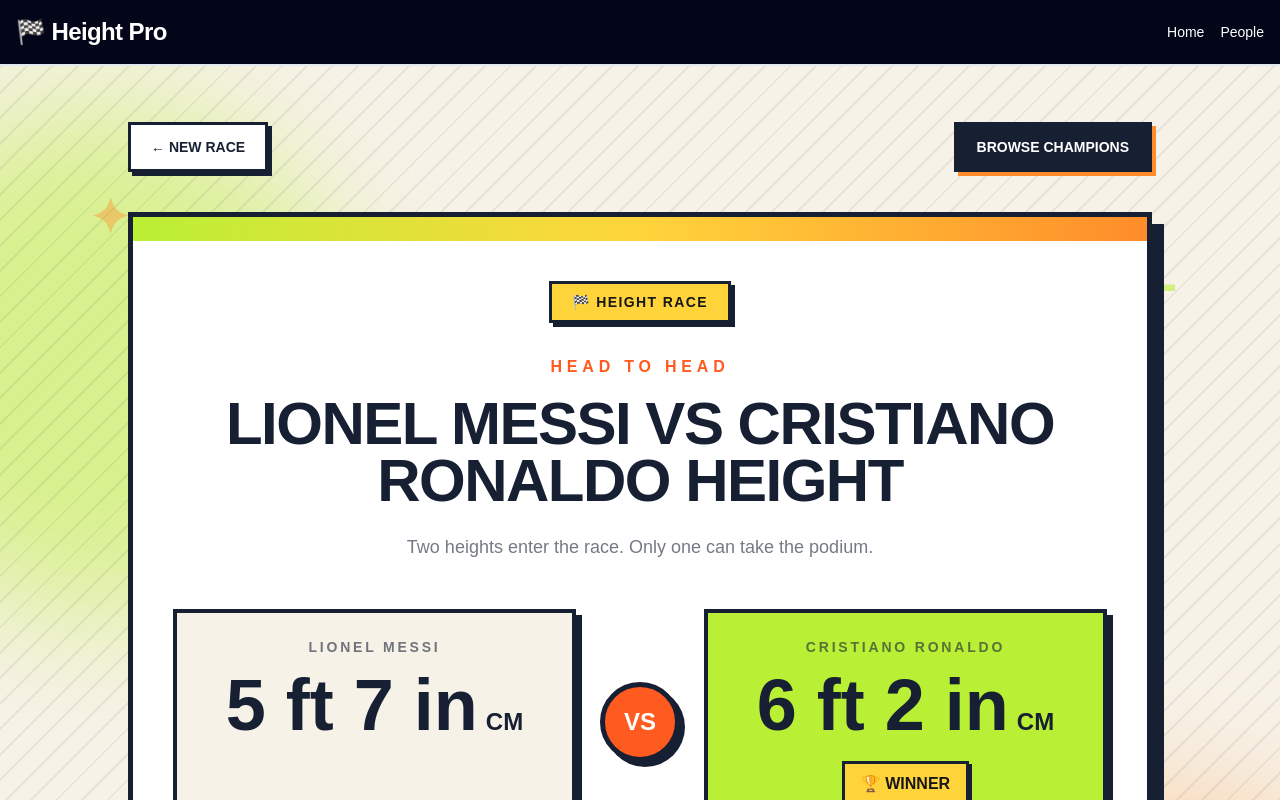
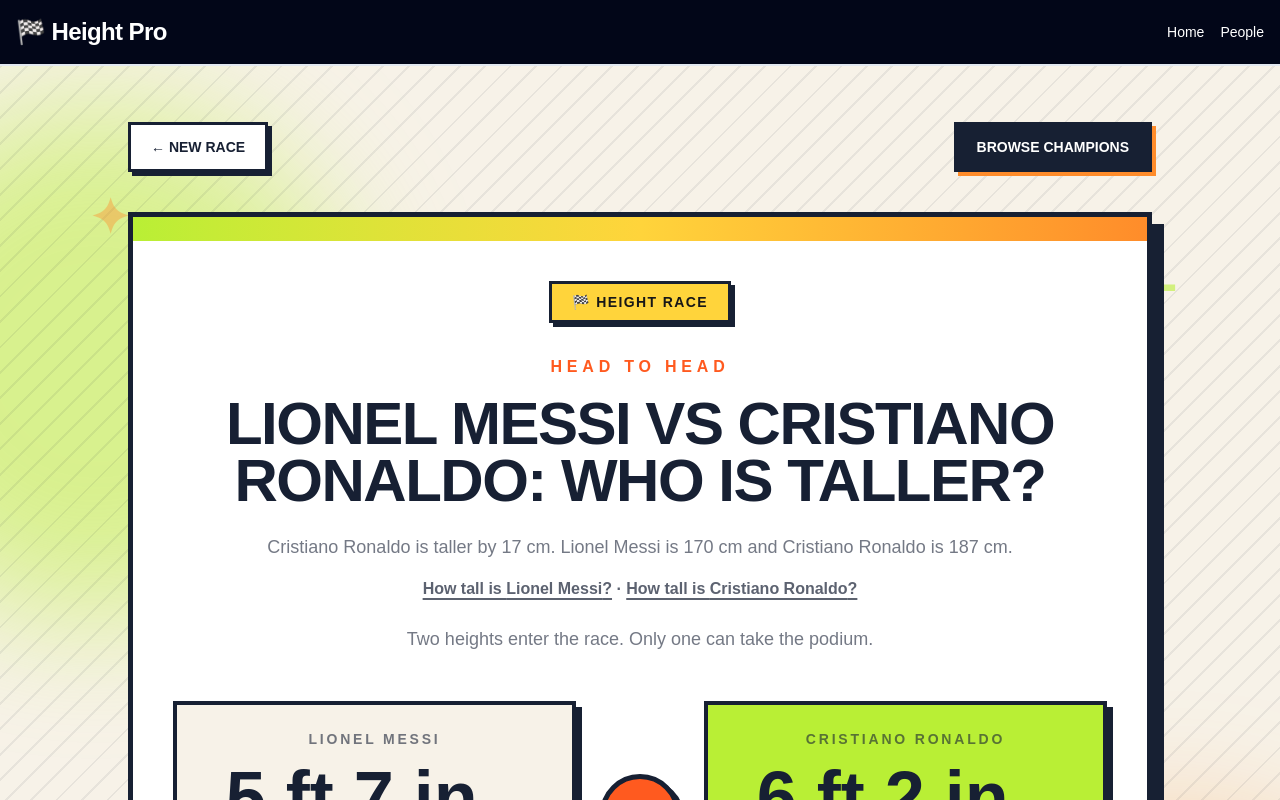
Before and after one commit to umernisar188-afk/height-pro, a Next.js app: page /compare/lionel-messi-vs-cristiano-ronaldo in a window 1280 px wide. Shown: the top 800 px of the page. Built offline with nearby package versions, Linux system fonts and the light colour scheme.

Commit message:
Add answer sentence and back links to compare pages

```diff
--- a/app/compare/[slug]/page.tsx
+++ b/app/compare/[slug]/page.tsx
@@ -191,11 +191,38 @@
             <p className="mt-8 font-black uppercase tracking-[0.3em] text-[#ff5a1f]">
               Head To Head
             </p>
-<h1 className="mt-4 text-4xl font-black uppercase leading-[0.95] tracking-tight text-[#172033] sm:text-6xl">
+            <h1 className="mt-4 text-4xl font-black uppercase leading-[0.95] tracking-tight text-[#172033] sm:text-6xl">
   {firstPerson && secondPerson
-    ? `${firstPerson.name} vs ${secondPerson.name} Height`
+    ? `${firstPerson.name} vs ${secondPerson.name}: Who Is Taller?`
     : `${displayNameA} vs ${displayNameB} Height`}
 </h1>
+{firstPerson && secondPerson && (
+  <>
+    <p className="mt-6 text-lg font-medium text-[#172033]/60">
+      {firstPerson.heightCm === secondPerson.heightCm
+        ? `${firstPerson.name} and ${secondPerson.name} are the same height (${firstPerson.heightCm} cm).`
+        : `${
+            firstPerson.heightCm > secondPerson.heightCm
+              ? firstPerson.name
+              : secondPerson.name
+          } is taller by ${Math.abs(
+            firstPerson.heightCm - secondPerson.heightCm
+          )} cm. ${firstPerson.name} is ${firstPerson.heightCm} cm and ${
+            secondPerson.name
+          } is ${secondPerson.heightCm} cm.`}
+    </p>
+
+    <p className="mt-4 text-base font-bold text-[#172033]/70">
+      <Link href={`/people/${firstPerson.slug}`} className="underline decoration-2 underline-offset-4 hover:text-[#ff5a1f]">
+        How tall is {firstPerson.name}?
+      </Link>
+      {" · "}
+      <Link href={`/people/${secondPerson.slug}`} className="underline decoration-2 underline-offset-4 hover:text-[#ff5a1f]">
+        How tall is {secondPerson.name}?
+      </Link>
+    </p>
+  </>
+)}
 
             <p className="mx-auto mt-6 max-w-2xl text-lg font-medium text-[#172033]/60">
               Two heights enter the race. Only one can take the podium.
```
